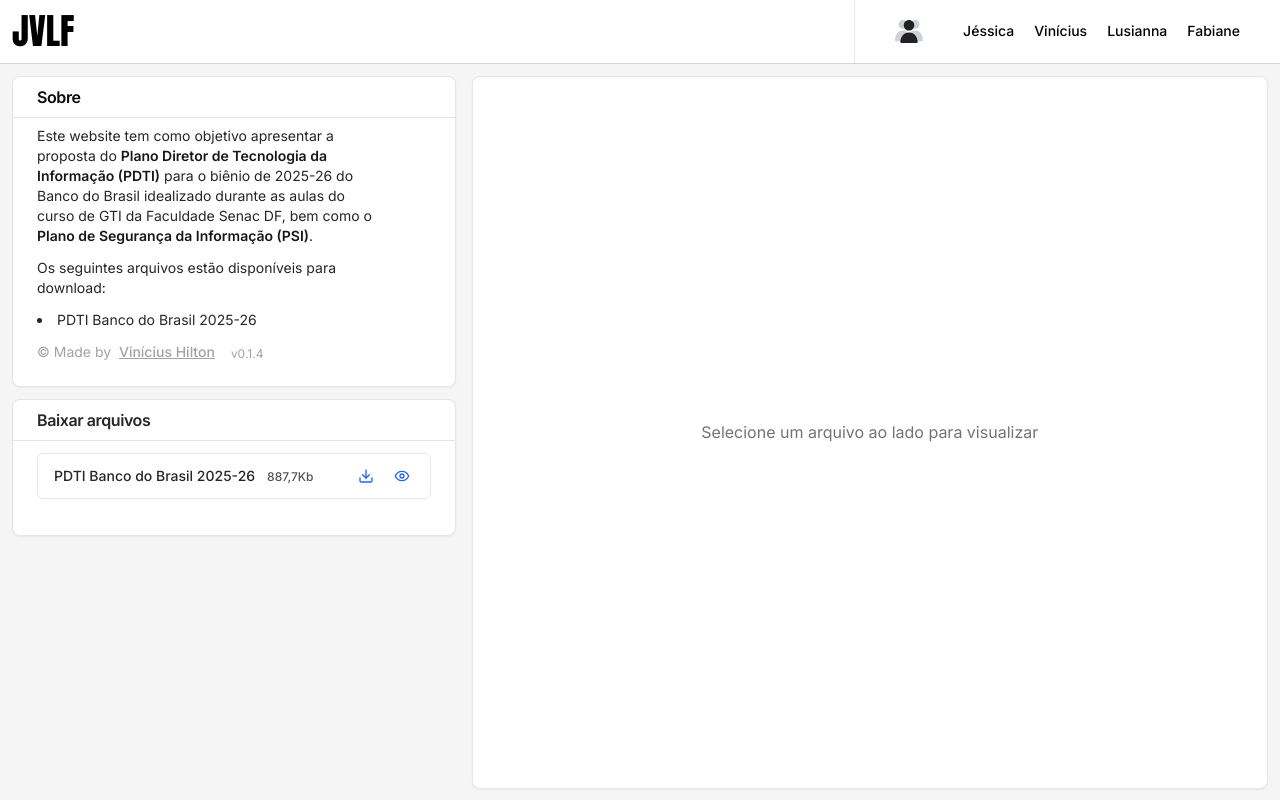
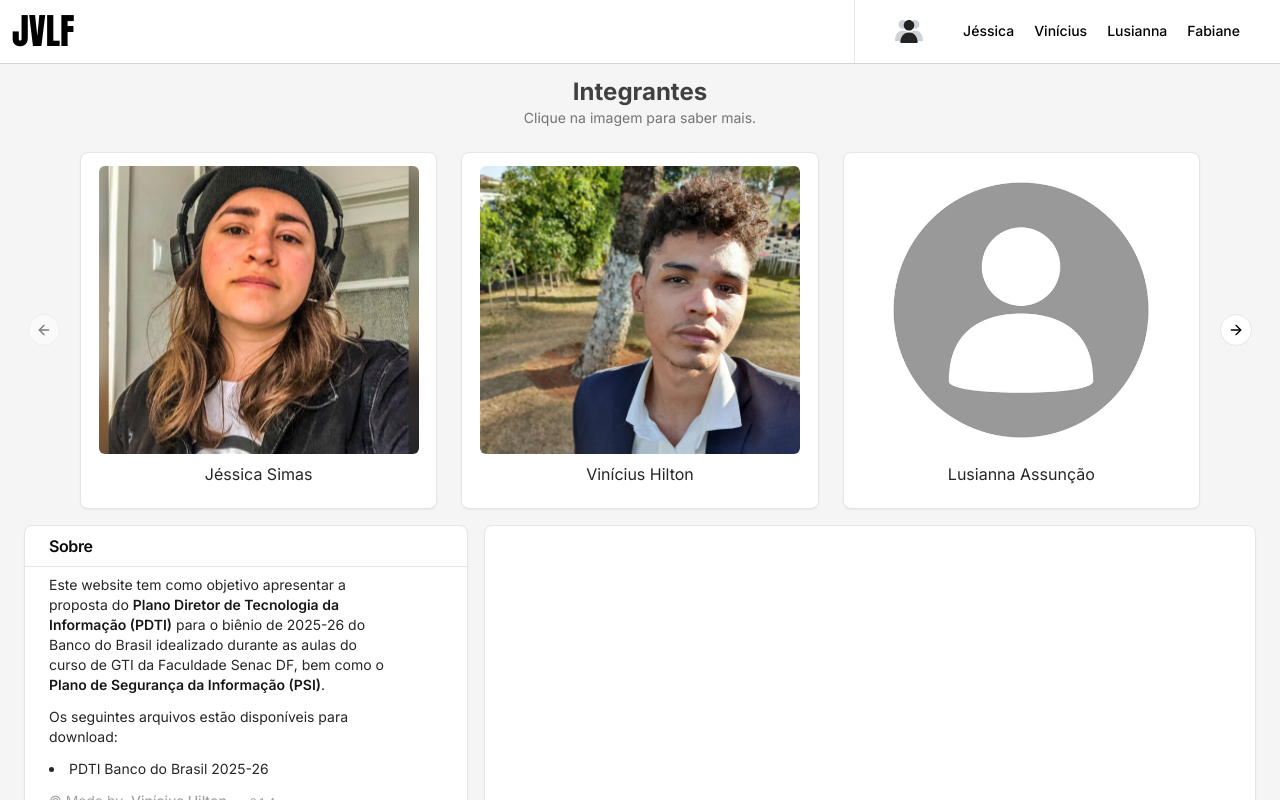
Before and after one commit to vnxcius/jvlf, a React (Vite) app: page / in a window 1280 px wide. Shown: the top 800 px of the page. Built offline with nearby package versions, Linux system fonts and the light colour scheme.

Commit message:
added group members carousel

```diff
--- a/src/App.tsx
+++ b/src/App.tsx
@@ -1,9 +1,12 @@
+import { DialogHeader, Dialog, DialogTrigger, DialogContent, DialogTitle, DialogDescription } from "./components/ui/dialog"
+import { Carousel, CarouselContent, CarouselItem, CarouselNext, CarouselPrevious } from "./components/ui/carousel"
 import { Card, CardContent, CardHeader, CardTitle } from "./components/ui/card"
 import { Separator } from "./components/ui/separator"
 import { useEffect, useState } from "react"
 import { Button } from "./components/ui/button"
 import CardOption from "./components/ui/card-option"
 import Header from "./components/header"
+import ViniAbout from "./components/vini_about"
 
 import './App.css'
 
@@ -14,28 +17,100 @@
   type: string,
 }
 
+type People = {
+  img: string,
+  name: string,
+  abbreviation: string,
+}
+
 function App() {
-  const [file, setFile] = useState<Files>()
-  const [files, setFiles] = useState<Files[]>([])
+  const [file, setFile] = useState<Files>();
+  const [files, setFiles] = useState<Files[]>([]);
+  const [people, setPeople] = useState<People[]>([]);
+
+  const render = (param: string) => {
+    switch (param) {
+      case 'VH':
+        return <ViniAbout />
+      case 'JS':
+        return 'Jéssica Simas'
+      case 'LA':
+        return 'Lusianna Assunção'
+      case 'FM':
+        return 'Fabiane Moreno'
+    }
+  }
 
   useEffect(() => {
+    // Pegar os arquivos disponíveis para download
     fetch('/files.json')
       .then(response => response.json())
       .then(data => setFiles(data))
-      .catch(error => console.error('Error loading the files:', error));
+      .catch(error => console.error('Error loading files.json:', error));
+
+    // Listar informação dos integrantes
+    fetch('/group.json')
+      .then(response => response.json())
+      .then(data => setPeople(data))
+      .catch(error => console.error('Error loading group.json:', error));
   }, []);
 
   return (
     <>
       <Header />
-      <section className="mx-auto p-3 flex max-md:flex-col gap-4 h-[calc(100vh-63px)] overflow-auto">
+      <section className="mx-auto p-3 md:max-w-6xl">
+        <h1 className="text-2xl text-neutral-700 font-bold text-center">Integrantes</h1>
+        <h3 className="text-sm text-neutral-500 mb-5 text-center">Clique na imagem para saber mais.</h3>
+        <Carousel
+          opts={{
+            align: "start",
+            loop: true,
+            dragFree: true,
+          }}
+          className="w-full max-w-sm md:max-w-2xl lg:max-w-7xl mx-auto"
+        >
+          <CarouselContent>
+            {Array.from(people).map((person) => (
+              <CarouselItem key={person.name} className="md:basis-1/2 lg:basis-1/3">
+                <div className="p-1">
+                  <Card>
+                    <CardContent className="p-0 flex flex-col aspect-square items-center justify-center">
+                      <Dialog>
+                        <DialogTrigger>
+                          <img src={person.img} alt={person.name}
+                            className="size-56 object-cover rounded-md min-h-72 min-w-72 hover:brightness-90
+                            md:min-w-48 md:min-h-48 lg:min-h-[18rem] lg:min-w-[20rem]" />
+                          <span className="text-neutral-800 my-2 block hover:underline">{person.name}</span>
+                        </DialogTrigger>
+                        <DialogContent>
+                          <DialogHeader>
+                            <DialogTitle>Sobre</DialogTitle>
+                            <DialogDescription>
+                              Conheça mais sobre <span className="text-neutral-800 font-medium">{person.name}</span>
+                            </DialogDescription>
+                          </DialogHeader>
+                          {/* Renderizar o sobre do integrante */}
+                          {render(person.abbreviation)}
+                        </DialogContent>
+                      </Dialog>
+                    </CardContent>
+                  </Card>
+                </div>
+              </CarouselItem>
+            ))}
+          </CarouselContent>
+          <CarouselPrevious />
+          <CarouselNext />
+        </Carousel>
+      </section>
+      <section className="mx-auto px-6 pb-52 flex max-md:flex-col gap-4 h-[calc(100vh-63px)]">
         <div className="w-fit mx-auto space-y-3">
           <Card>
             <CardHeader className="py-2 px-6">
               <CardTitle className="text-base">Sobre</CardTitle>
             </CardHeader>
             <Separator />
-            <CardContent className="max-w-96 mt-2 space-y-3 text-sm text-neutral-800">
+            <CardContent className="max-w-sm mt-2 space-y-3 text-sm text-neutral-800">
               <p>
                 Este website tem como objetivo apresentar a proposta
                 do{' '}
```
